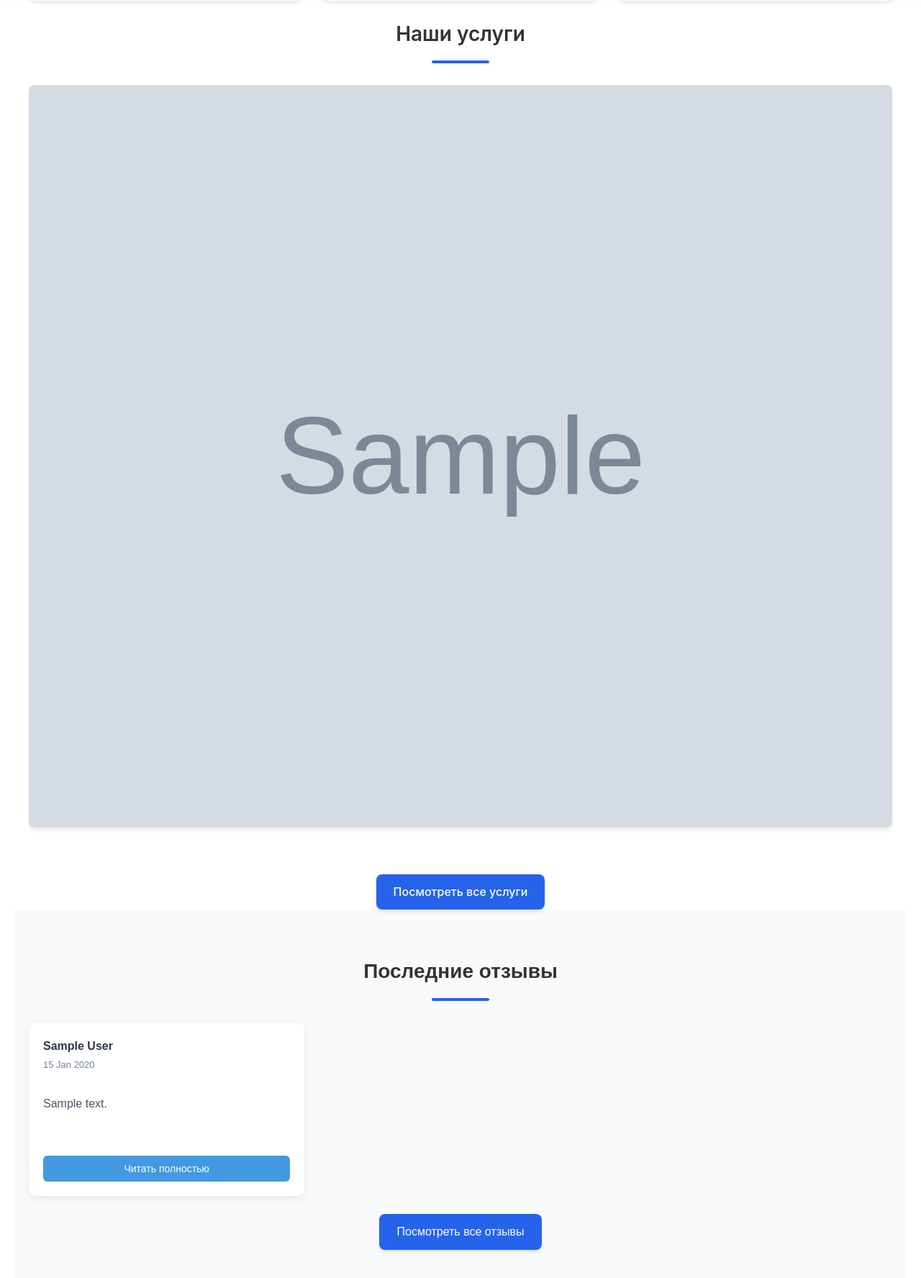
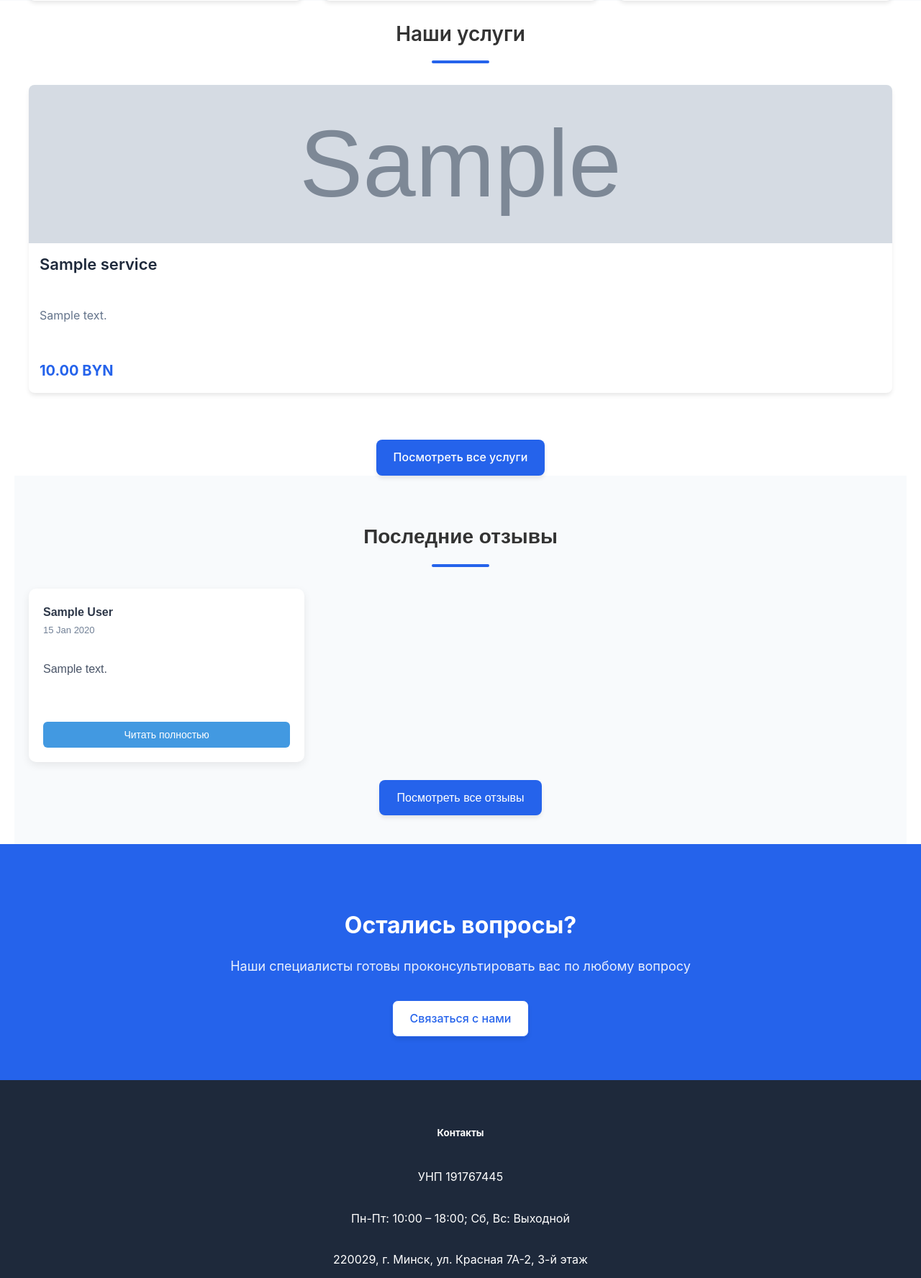
Before and after one commit to ApertureFacility/AirsoftShop, a Django app: page / in a window 1280 px wide. Shown: the part 1184-2960 px from the top of the page at 72% size. Run offline with Django 5.2, Linux system fonts and the light colour scheme; tables that the repository leaves empty hold one stand-in row (values such as "Sample post"); grey boxes marked "Sample" are stand-in pictures.

Commit message:
stableStylesV1

```diff
--- a/shop/static/css/HomePage.css
+++ b/shop/static/css/HomePage.css
@@ -214,16 +214,16 @@
     overflow: hidden;
     box-shadow: var(--shadow);
     transition: var(--transition);
+    display: flex; /* Добавляем flex */
+    flex-direction: column; /* Вертикальное расположение */
 }
 
-.service:hover {
-    transform: translateY(-5px);
-    box-shadow: var(--shadow-md);
-}
+
 
 .service__image-container {
     height: 220px;
     overflow: hidden;
+    flex-shrink: 0; /* Запрещаем сжатие */
 }
 
 .service__image {
@@ -239,6 +239,9 @@
 
 .service__content {
     padding: 20px;
+    flex: 1; /* Занимает всё доступное пространство */
+    display: flex; /* Добавляем flex */
+    flex-direction: column; /* Вертикальное расположение */
 }
 
 .service__title {
@@ -246,19 +249,31 @@
     font-weight: 600;
     margin: 0 0 10px;
     color: var(--dark);
+    line-height: 1.3; /* Фиксируем межстрочный интервал */
+    height: 57px;
 }
 
 .service__description {
     color: var(--gray);
     margin-bottom: 15px;
+    flex: 1; /* Занимает всё свободное место */
+    min-height: 3.6em; /* Минимальная высота (примерно 2 строки) */
+    overflow: hidden; /* Обрезаем лишний текст */
+    display: -webkit-box;
+    -webkit-line-clamp: 3; /* Ограничиваем количество строк */
+    -webkit-box-orient: vertical;
 }
 
 .service__price {
     font-size: 1.25rem;
     font-weight: 700;
     color: var(--primary);
+    margin-top: auto; /* Прижимаем к низу */
+    padding-top: 10px; /* Отступ от текста */
 }
-
+.service__info{
+    padding: 15px;
+}
 /* Отзывы */
 .reviews {
     background-color: var(--light);
--- a/shop/templates/shop/homePage.html
+++ b/shop/templates/shop/homePage.html
@@ -56,7 +56,9 @@
     <div class="services__grid">
       {% for service in services %}
       <div class="service">
-        <img src="{{ service.image.url }}" class="service__image" alt="{{ service.title }}">
+        <div class="service__image-container">
+          <img src="{{ service.image.url }}" class="service__image" alt="{{ service.title }}">
+        </div>
         <div class="service__info">
           <h5 class="service__title">{{ service.title }}</h5>
           <p class="service__description">{{ service.description }}</p>
```
